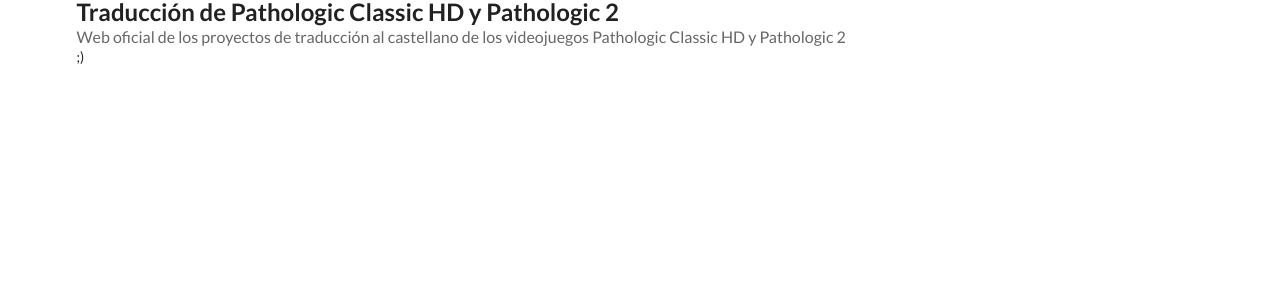
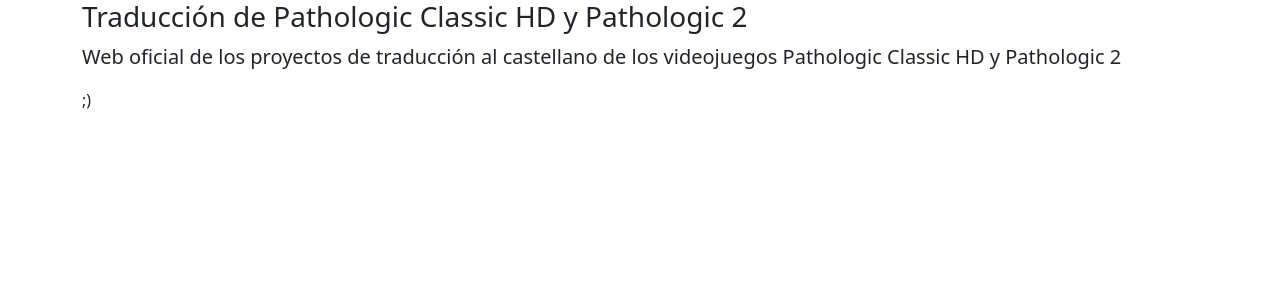
Before and after one commit to pathologic-es/pathologic-es.github.io, a Jekyll site: the page built from index.html, in a window 1280 px wide. Shown: the top 300 px of the page. Built offline with Jekyll 4.4.1, drawn with Linux system fonts in a browser that asks for light colours.

Commit message:
Update default.html

```diff
--- a/_layouts/default.html
+++ b/_layouts/default.html
@@ -4,18 +4,15 @@
 	<meta charset="utf-8" />
 	<meta http-equiv="X-UA-Compatible" content="IE=edge,chrome=1" />
 	<meta name="viewport" content="width=device-width, initial-scale=1.0, maximum-scale=1.0" />
-	<link rel="stylesheet" href="https://cdnjs.cloudflare.com/ajax/libs/semantic-ui/2.4.1/semantic.min.css" integrity="sha512-8bHTC73gkZ7rZ7vpqUQThUDhqcNFyYi2xgDgPDHc+GXVGHXq+xPjynxIopALmOPqzo9JZj0k6OqqewdGO3EsrQ==" crossorigin="anonymous" />
+	<link href="https://cdn.jsdelivr.net/npm/bootstrap@5.0.0-beta1/dist/css/bootstrap.min.css" rel="stylesheet" integrity="sha384-giJF6kkoqNQ00vy+HMDP7azOuL0xtbfIcaT9wjKHr8RbDVddVHyTfAAsrekwKmP1" crossorigin="anonymous" />
 	<link rel="stylesheet" href="{{ site.url }}/assets/styles.css" />
 	<body id="default">
-		<div class="ui container">
-			<h2 class="ui header">
-				{{ site.title }}
-				<div class="sub header">{{ site.description }}</div>
-			</h2>
+		<div class="container-sm">
+			<h3>{{ site.title }}</h3>
+			<p class="lead">{{ site.description }}</p>
 			{{ content }}
 		</div>
-		<script src="https://code.jquery.com/jquery-3.5.1.min.js" integrity="sha256-9/aliU8dGd2tb6OSsuzixeV4y/faTqgFtohetphbbj0=" crossorigin="anonymous"></script>
-		<script src="https://cdnjs.cloudflare.com/ajax/libs/semantic-ui/2.4.1/semantic.min.js" integrity="sha512-dqw6X88iGgZlTsONxZK9ePmJEFrmHwpuMrsUChjAw1mRUhUITE5QU9pkcSox+ynfLhL15Sv2al5A0LVyDCmtUw==" crossorigin="anonymous"></script>
+		<script src="https://cdn.jsdelivr.net/npm/bootstrap@5.0.0-beta1/dist/js/bootstrap.bundle.min.js" integrity="sha384-ygbV9kiqUc6oa4msXn9868pTtWMgiQaeYH7/t7LECLbyPA2x65Kgf80OJFdroafW" crossorigin="anonymous"></script>
 	</body>
 </head>
 </html>
```
